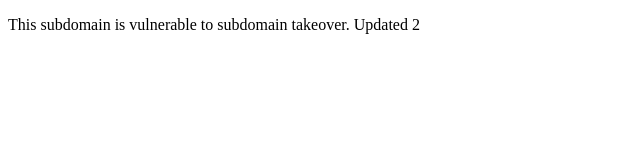
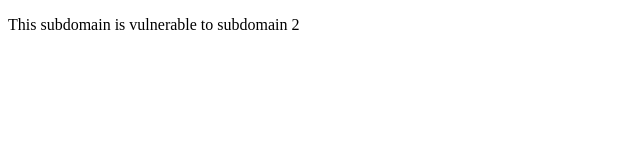
Before and after one commit to sermikr0/eoaojadm, a plain HTML site: page index.html in a window 1280 px wide. Shown: the whole page, without its empty margins (0-640 px from the left). Drawn offline with Linux system fonts and the light colour scheme.

Commit message:
Update in

```diff
--- a/index.html
+++ b/index.html
@@ -4,6 +4,6 @@
     <title>Subdomain Takeover PoC</title>
 </head>
 <body>
-    <p>This subdomain is vulnerable to subdomain takeover. Updated 2</p>
+    <p>This subdomain is vulnerable to subdomain  2</p>
 </body>
 </html>
```
